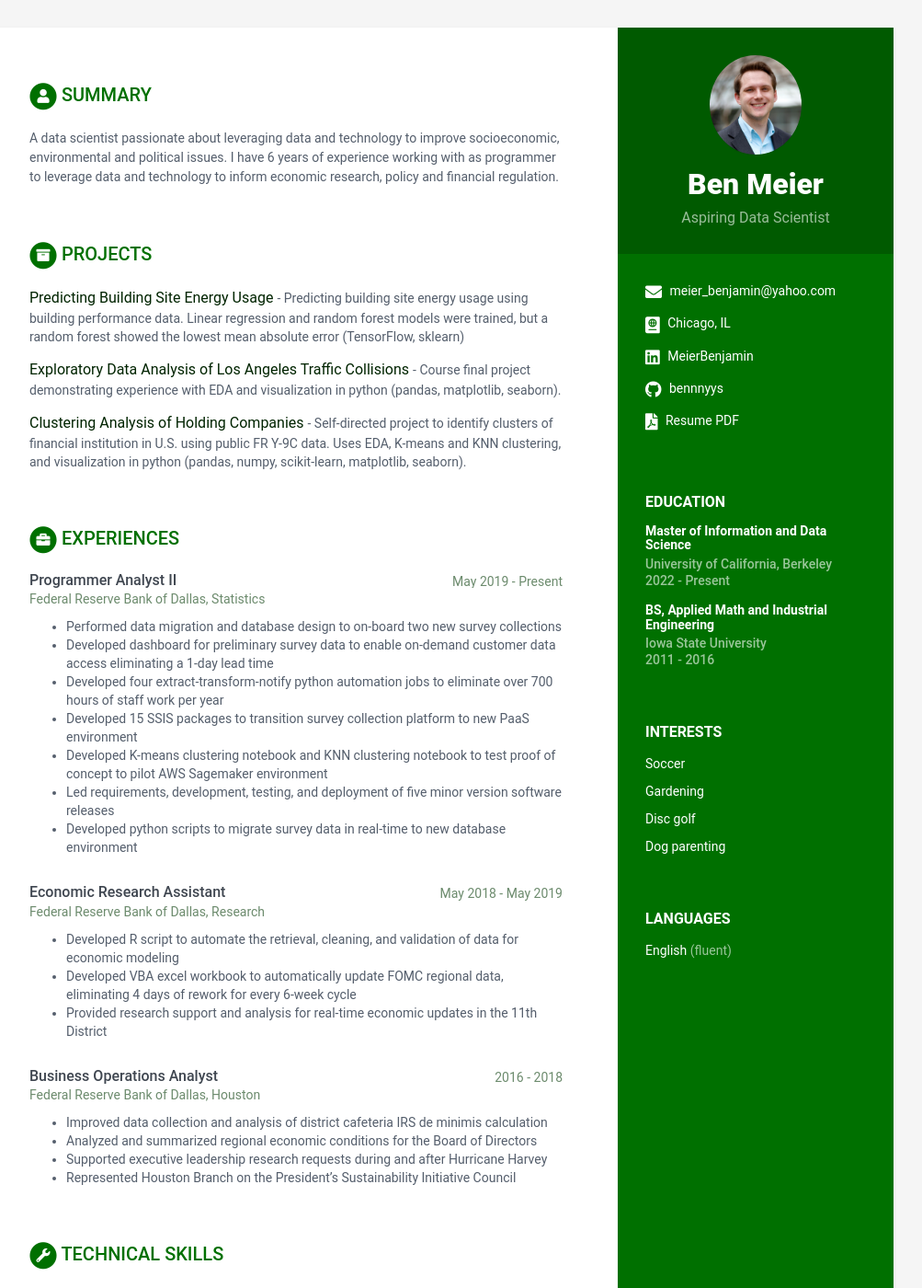
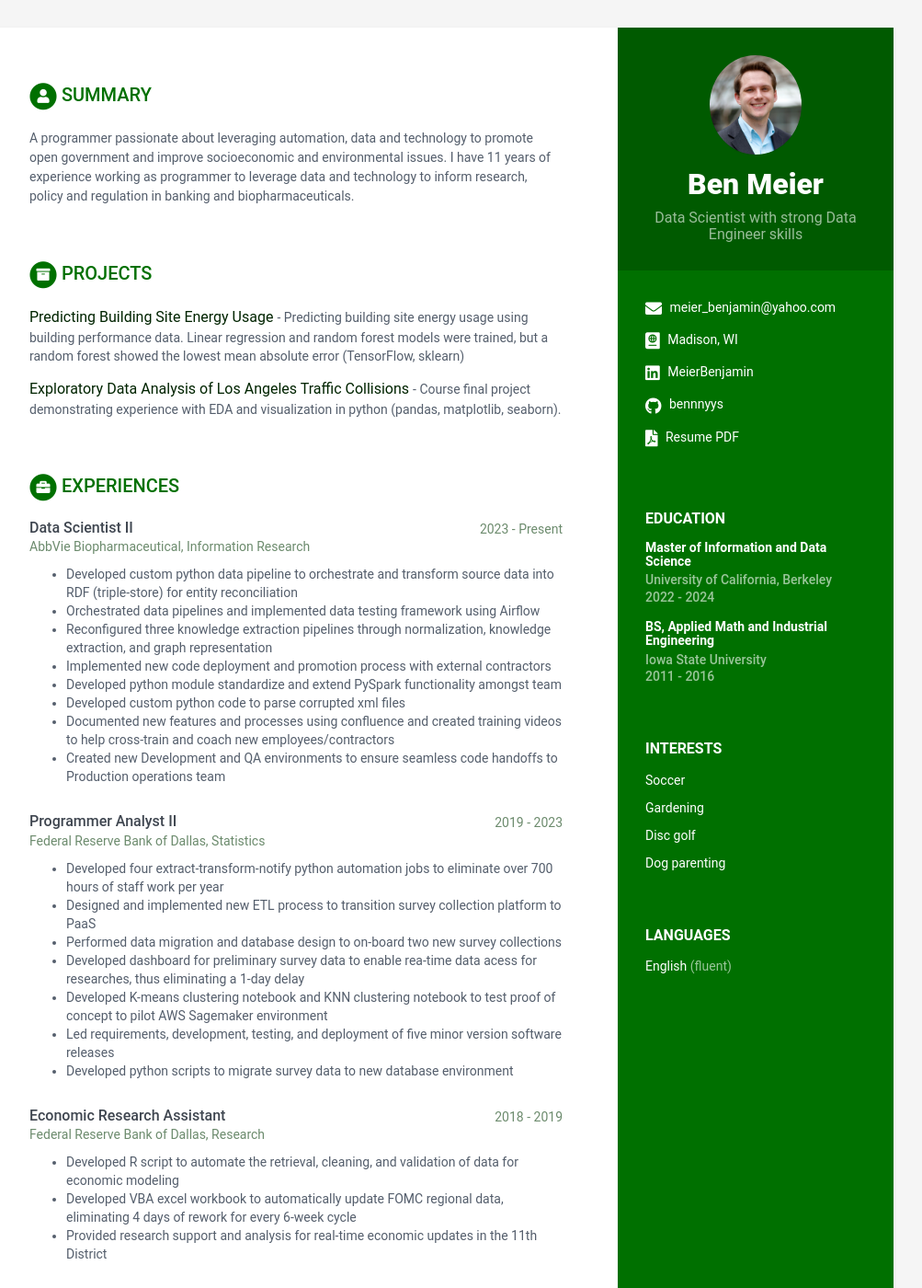
Before and after one commit to bennnyys/Ben-Meier, a Jekyll site: the page built from index.html, in a window 1280 px wide and 1400 px high. Shown: the whole window at 92% size, without its empty margins (168-1171 px from the left). Built offline with Jekyll 4.4.1, drawn with Linux system fonts in a browser that asks for light colours; some of the changed text lies outside the part shown.

Commit message:
Update resume content

```diff
--- a/_data/data.yml
+++ b/_data/data.yml
@@ -8,13 +8,13 @@ sidebar:
 
     # Profile information
     name: Ben Meier
-    tagline: Aspiring Data Scientist
+    tagline: Data Scientist with strong Data Engineer skills
     avatar: profile.jpg  #place a 100x100 picture inside /assets/images/ folder and provide the name of the file below
 
     # Sidebar links
     email: meier_benjamin@yahoo.com
     phone: # 012 345 6789
-    location: Chicago, IL
+    location: Madison, WI
     website: # blog.webjeda.com #do not add http://
     linkedin: MeierBenjamin
     xing: # alandoe
@@ -48,23 +48,25 @@ sidebar:
 career-profile:
     title: Summary
     summary: |
-      A data scientist passionate about leveraging data and technology
-      to improve socioeconomic, environmental and political issues. I
-      have 6 years of experience working with as programmer to leverage
-      data and technology to inform economic research, policy and
-      financial regulation.
+      A programmer passionate about leveraging automation, data and
+      technology to promote open government and improve socioeconomic
+      and environmental issues. I have 11 years of experience working
+      as programmer to leverage data and technology to inform research,
+      policy and regulation in banking and biopharmaceuticals.
+
 education:
     - degree: Master of Information and Data Science
       university: University of California, Berkeley
-      time: 2022 - Present
+      time: 2022 - 2024
       details: |
           - GPA 4.0 of 4.0
-          - Relevant courses: research design, machine learning, data engineering
+          - Completed coursework: data engineering, machine learning, experiment design, applied statistics
     - degree: BS, Applied Math and Industrial Engineering
       university: Iowa State University
       time: 2011 - 2016
       details: |
           - GPA 3.9 of 4.0
+          - summa cum laude
 
 
 projects:
@@ -84,28 +86,32 @@ projects:
           Course final project demonstrating experience with EDA and visualization
           in python (pandas, matplotlib, seaborn).
 
-      - title: Clustering Analysis of Holding Companies
-        link:
-        tagline: |
-          Self-directed project to identify clusters of financial institution in U.S. using
-          public FR Y-9C data. Uses EDA, K-means and KNN clustering, and visualization in python
-          (pandas, numpy, scikit-learn, matplotlib, seaborn).
-
-
 experiences:
+    - role: Data Scientist II
+      time: 2023 - Present
+      company: AbbVie Biopharmaceutical, Information Research
+      details: |
+          - Developed custom python data pipeline to orchestrate and transform source data into RDF (triple-store) for entity reconciliation
+          - Orchestrated data pipelines and implemented data testing framework using Airflow
+          - Reconfigured three knowledge extraction pipelines through normalization, knowledge extraction, and graph representation
+          - Implemented new code deployment and promotion process with external contractors
+          - Developed python module standardize and extend PySpark functionality amongst team
+          - Developed custom python code to parse corrupted xml files
+          - Documented new features and processes using confluence and created training videos to help cross-train and coach new employees/contractors
+          - Created new Development and QA environments to ensure seamless code handoffs to Production operations team
     - role: Programmer Analyst II
-      time: May 2019 - Present
+      time: 2019 - 2023
       company: Federal Reserve Bank of Dallas, Statistics
       details: |
+          - Developed four extract-transform-notify python automation jobs to eliminate over 700 hours of staff work per year
+          - Designed and implemented new ETL process to transition survey collection platform to PaaS
           - Performed data migration and database design to on-board two new survey collections
-          - Developed dashboard for preliminary survey data to enable on-demand customer data access eliminating a 1-day lead time
-          - Developed four extract-transform-notify python automation jobs to eliminate over 700 hours of staff work per year
-          - Developed 15 SSIS packages to transition survey collection platform to new PaaS environment
+          - Developed dashboard for preliminary survey data to enable rea-time data acess for researches, thus eliminating a 1-day delay
           - Developed K-means clustering notebook and KNN clustering notebook to test proof of concept to pilot AWS Sagemaker environment
           - Led requirements, development, testing, and deployment of five minor version software releases
-          - Developed python scripts to migrate survey data in real-time to new database environment
+          - Developed python scripts to migrate survey data to new database environment
     - role: Economic Research Assistant
-      time: May 2018 - May 2019
+      time: 2018 - 2019
       company: Federal Reserve Bank of Dallas, Research
       details: |
           - Developed R script to automate the retrieval, cleaning, and validation of data for economic modeling
@@ -126,48 +132,40 @@ skills:
       time: # May 2019 - Present
       company: # Federal Reserve Bank of Dallas, Statistics
       details: |
-          - Python: Pandas, NumPy, SciPy, Scikit-learn, Keras TensorFlow, PyTorch, Beautiful Soup
-          - R: RStudio, Tidyverse, ggplot2, Dplyr, Shiny
-          - VBA, SAS, Stata
-          - SQL: T-SQL, PL/SQL
-          - HTML, CSS
-
+          - Python, R, Scala, SAS
+    - role: Data engineering
+      details: |
+          - PySpark, Airflow, Hadoop
+          - Neo4j
+          - PostgreSQL (psycopg2)
+          - SQL Server (SSIS)
+          - Mongo, Redis
+          - MarkLogic (RDF/triple store), SPARQL
+    - role: Data munging
+      details: |
+          - Spark, PySpark
+          - Pandas, numpy
+          - Hive, Impala, T-SQL, pgSQL
+    - role: Cloud
+      details: |
+          - Linux, Docker, AWS (S3, EC2, Sagemaker, boto3)
+    - role: Collaboration
+      details: |
+          - Jira, Agile, Git, GitHub/GitLab, CML, Anaconda, Jupyter
+    - role: Machine learning
+      details: |
+          - Keras Tensorflow
+          - Scikit-learn
     - role: Visualization
       details: |
-          - Python: Matplotlib, Seaborn, Plotly
-          - Tableau
-          - Power BI
-
-    - role: Data Skills
-      details: |
-          - Cloud computing: AWS Sagemaker, S3, EC2, Google Colab
-          - Databases: SQL, PostgreSQL, Neo4j, Mongo, Redis, Kafka, Zookeeper, NGINX, SQL Server, SSIS
-          - Git, Anaconda, Jupyter, VS Code, Visual Studio
-
+          - Tableau, Power BI, Spotfire
+          - Python (Matplotlib, Seaborn, Plotly)
+          - R (ggplot)
+          - HTML, CSS
     - role: Methods
       details: |
           - Machine learning: clustering, K means, K nearest neighbors, decision trees, random forest, naive Bayes, neural networks, CNN
           - Statistics: linear regression, linear regression, gradient descent
-
-
-# skills:  # OLD SKILLS SECTION WITH SKILL BARS
-#     title: Technical Skills
-#     toolset:
-#       - name: "Python: Pandas, NumPy, SciPy, Scikit-learn, Beautiful Soup"
-#         level: 90%
-#       - name: "Notebooks: Jupyter, AWS Sagemaker, Google Collab"
-#         level: 90%
-#       - name: "R: RStudio, Tidyverse, ggplot2, Dplyr, Shiny"
-#         level: 90%
-#       - name: SQL, HTML, CSS, VBA, SAS, Stata
-#         level: 90%
-#       - name: "Visualization (Tableau; Power BI; Python: Matplotlib, Seaborn, Plotly)"
-#         level: 90%
-#       - name: "Databases: SQL, SQL Server, SSIS"
-#         level: 90%
-#       - name: Git, Anaconda, Jupyter, VS Code, Visual Studio
-#       - name: "Machine learning: clustering, K means, K nearest neighbors, naive Bayes"
-#       - name: "Statistics: logistic/linear regression, gradient descent"
 
 publications:
     title: Publications
```
